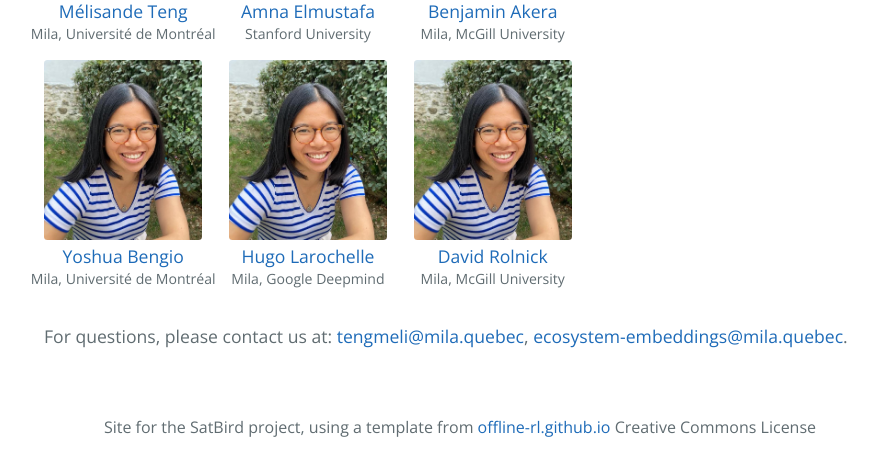
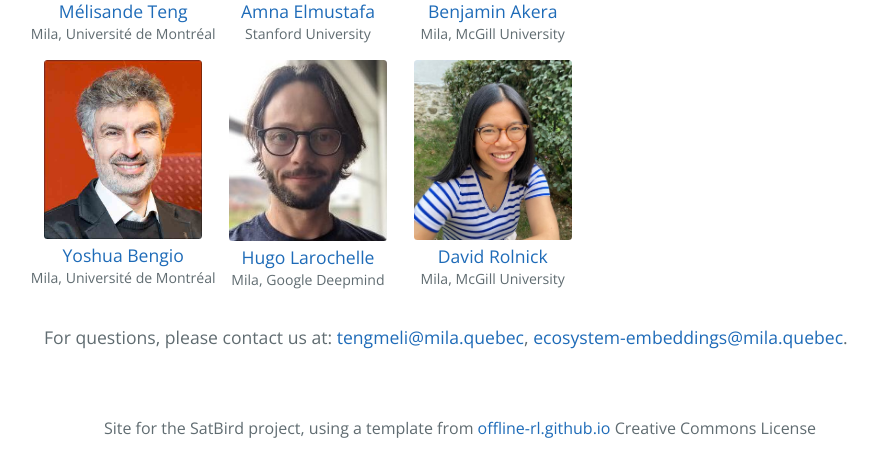
Before and after one commit to satbird/satbird.github.io, a Jekyll site: the page built from index.md, in a window 1280 px wide. Shown: the part 2290-2746 px from the top of the page, without its empty margins (180-1058 px from the left). Built offline with Jekyll 4.4.1, drawn with Linux system fonts in a browser that asks for light colours.

Commit message:
modify author portraits

```diff
--- a/_data/authors.yml
+++ b/_data/authors.yml
@@ -15,11 +15,11 @@
   url: https://hagerrady13.GitHub.io
   title: Mila
 - name: Yoshua Bengio
-  image: assets/faces/melisande.JPG
+  image: assets/faces/yoshua.jpeg
   url: https://yoshuabengio.org/
   title: Mila, Université de Montréal
 - name: Hugo Larochelle
-  image: assets/faces/melisande.JPG
+  image: assets/faces/hugo.jpeg
   url: https://mila.quebec/en/person/hugo-larochelle/
   title: Mila, Google Deepmind
 - name: David Rolnick
```
Also changed, not shown: assets/faces/hugo.jpeg (added), assets/faces/yoshua.jpeg (added).
